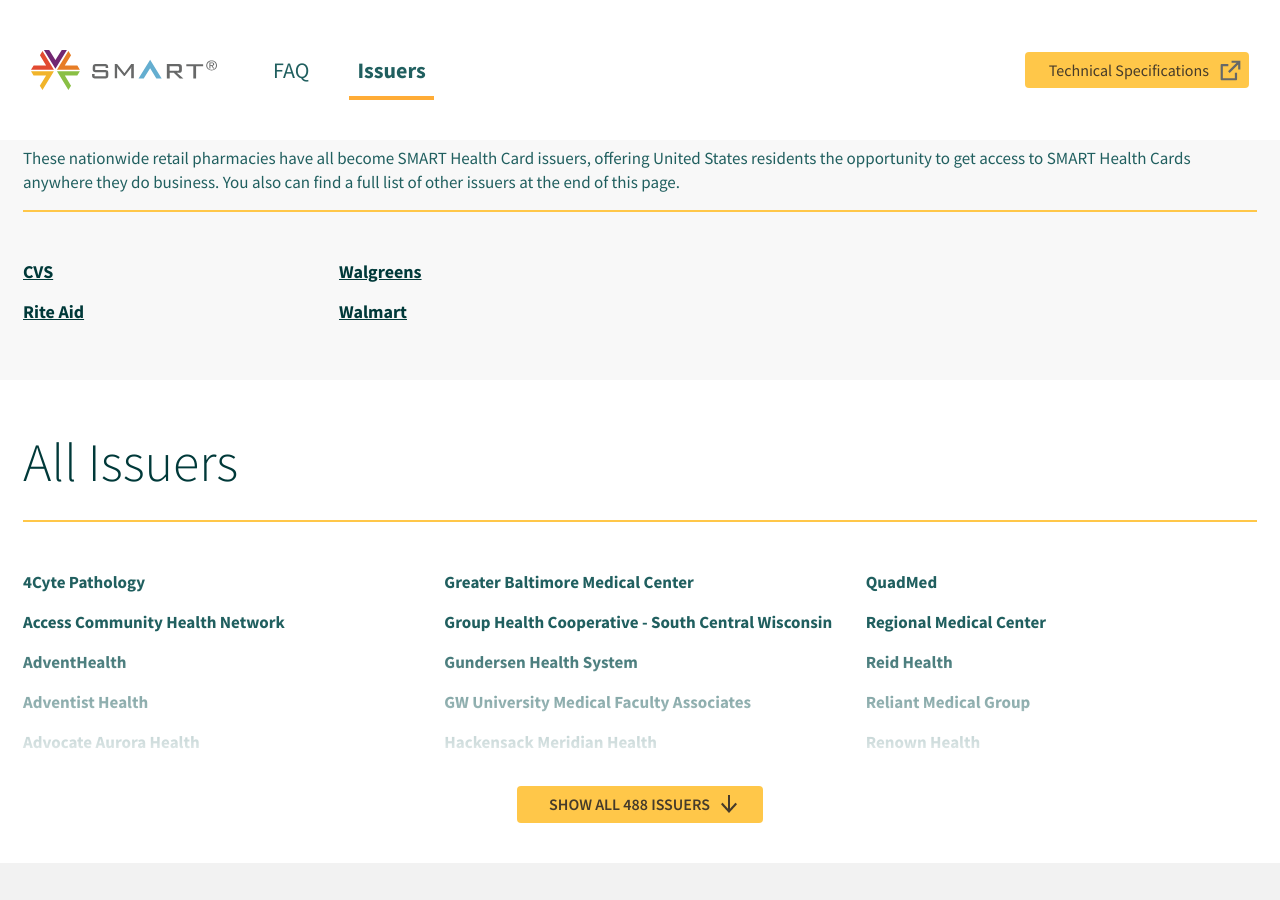
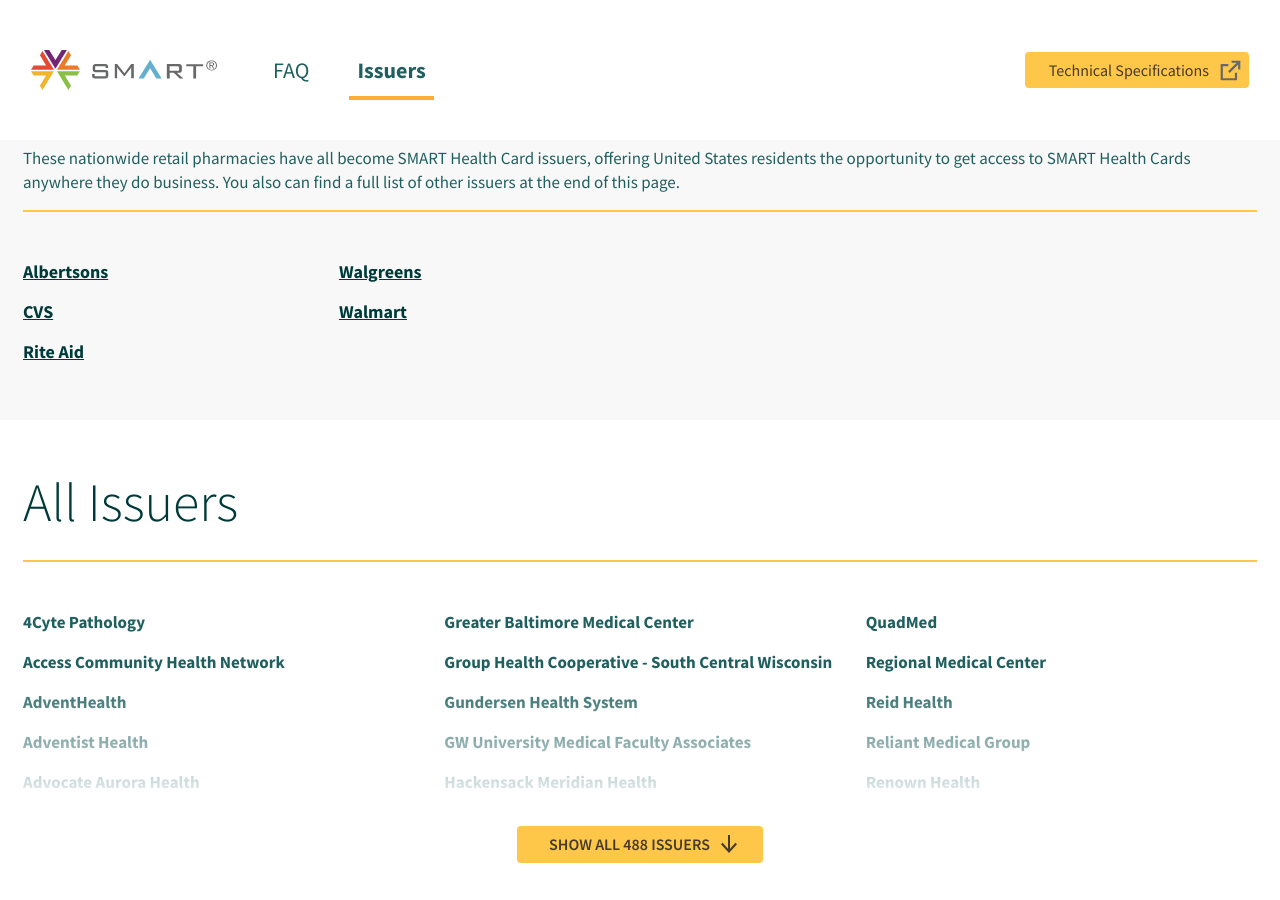
Before and after one commit to smart-health-cards/staging, a Jekyll site: the page built from en/issuers.html, in a window 1280 px wide and 900 px high, scrolled down 1560 px. Built offline with Jekyll 4.4.1, drawn with Linux system fonts in a browser that asks for light colours.

Commit message:
Adds Albertsons back to Pharmacies list

```diff
--- a/en/issuers.html
+++ b/en/issuers.html
@@ -147,6 +147,7 @@
 
             <div class="row pt-4">
               <div class="col-12 col-md-4">
+                <p><a class="font-weight-bold" class="font-weight-bold" href="https://www.albertsons.com/pharmacy/covid-19.html" target="_blank" title="Including Acme, Albertsons, Albertsons Market, Amigos, Carrs, Haggen, Jewel-Osco, Lucky's, Market Street, Osco, Pak n Save, Pavilions, Randalls, Sav-On, Shaw's Safeway, Star Market, Tom Thumb, United, and Vons.">Albertsons</a></p>
                 <p><a class="font-weight-bold" class="font-weight-bold" href="https://care.cvs.com/care-navigation/#/home" target="_blank">CVS</a></p>
                 <p><a class="font-weight-bold" href="https://www.riteaid.com/pharmacy/vaccination-digital-proof" target="_blank">Rite Aid</a></p>
               </div>
```
